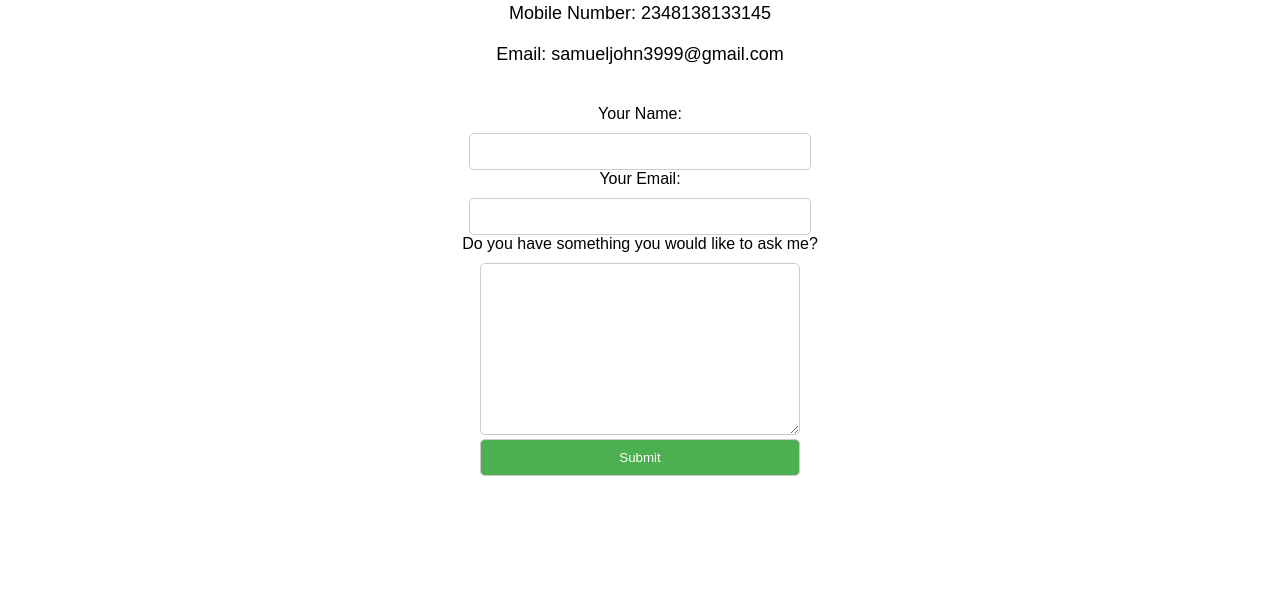
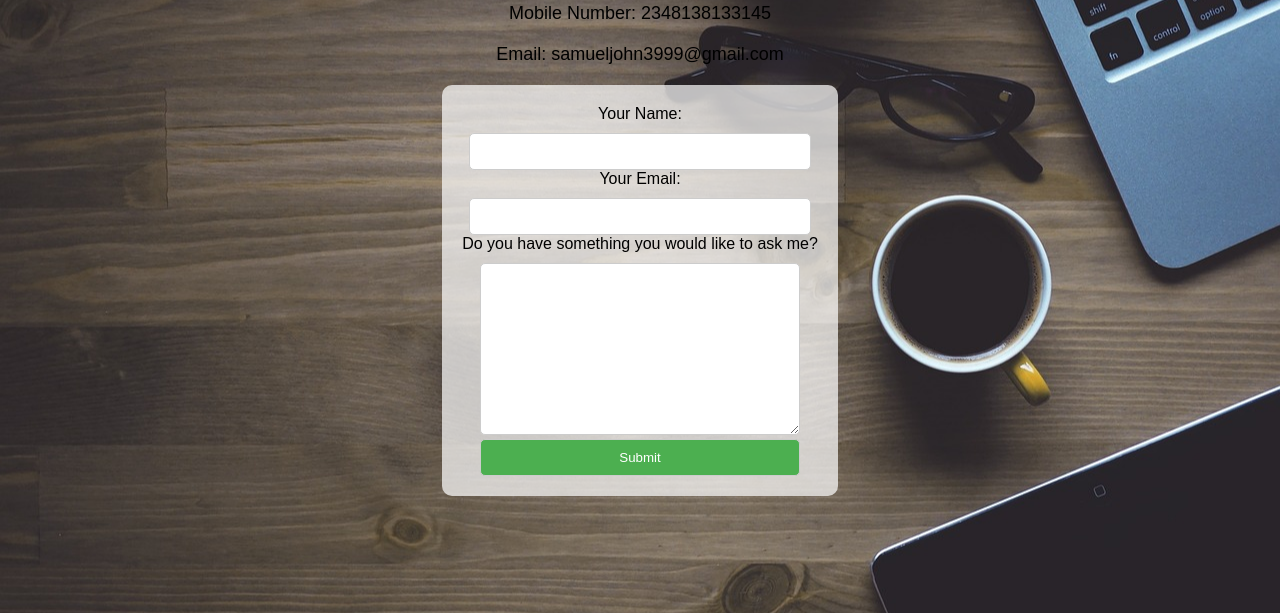
Before and after one commit to ThatAgricBoy/cv, a plain HTML site: page contact.html in a window 1280 px wide. Shown: the part 187-800 px from the top of the page. Drawn offline with Linux system fonts and the light colour scheme.

Commit message:
Update contact.html

```diff
--- a/contact.html
+++ b/contact.html
@@ -13,7 +13,7 @@
             justify-content: center;
             align-items: center;
             /* Set the background image and adjust its properties */
-            background-image: url('images/tech_roads1.jpg');
+            background-image: url('tech_roads1.jpg');
             background-size: cover; /* Adjust to your preference */
             background-repeat: no-repeat;
             background-position: center center;
```
